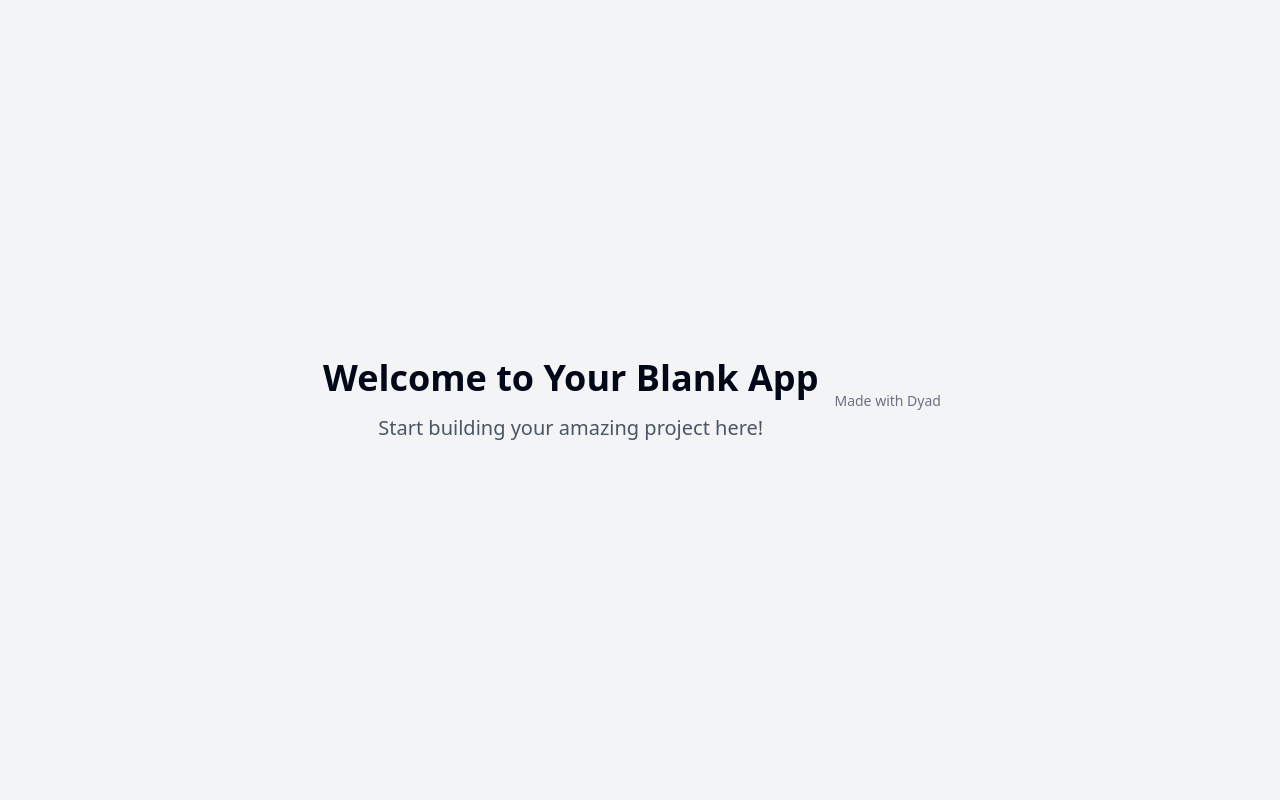
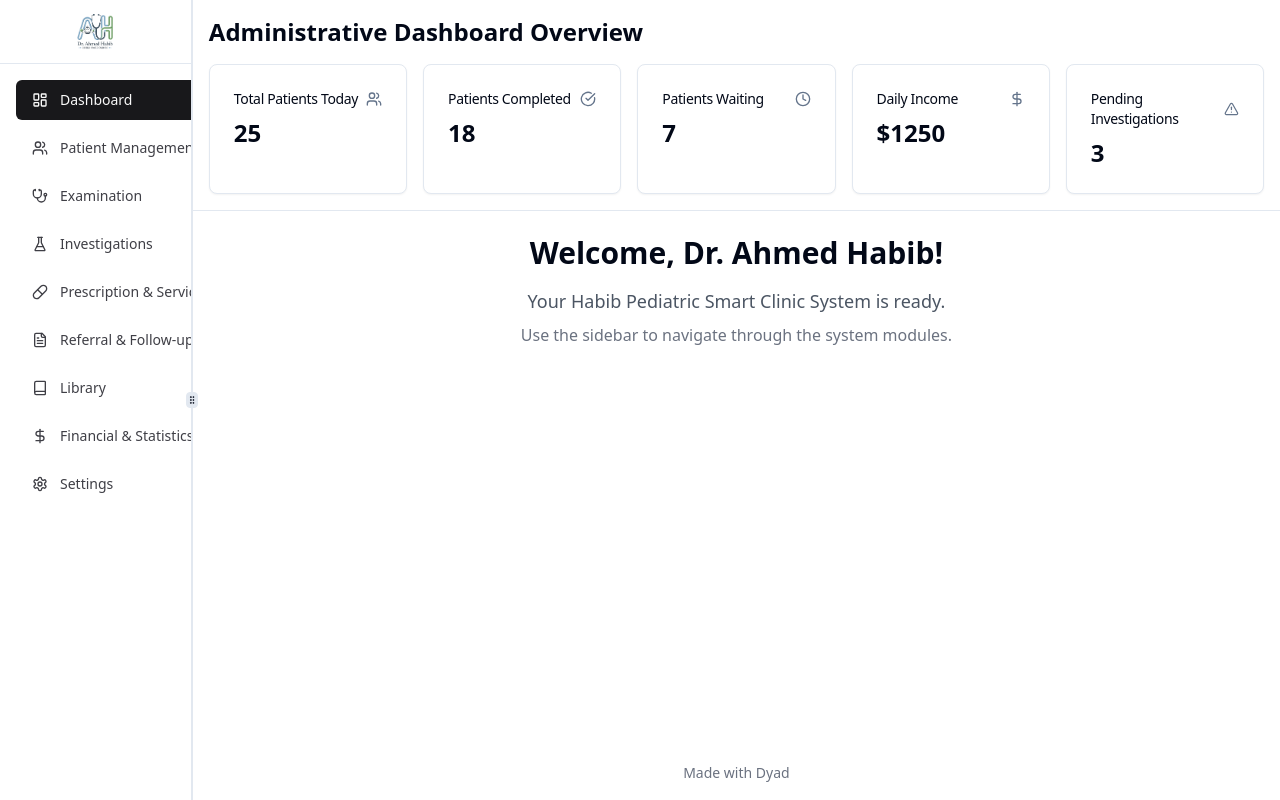
Before and after one commit to chebad619-coder/DeAhmedHabib, a React (Vite) app: page / in a window 1280 px wide. Built offline with nearby package versions, Linux system fonts and the light colour scheme.

Commit message:
[dyad] Setting up the main layout and navigation - wrote 6 file(s), renamed 1 file(s)

```diff
--- a/src/App.tsx
+++ b/src/App.tsx
@@ -3,7 +3,7 @@ import { Toaster as Sonner } from "@/components/ui/sonner";
 import { TooltipProvider } from "@/components/ui/tooltip";
 import { QueryClient, QueryClientProvider } from "@tanstack/react-query";
 import { BrowserRouter, Routes, Route } from "react-router-dom";
-import Index from "./pages/Index";
+import DashboardPage from "./pages/DashboardPage"; // Updated import
 import NotFound from "./pages/NotFound";
 
 const queryClient = new QueryClient();
@@ -15,7 +15,7 @@ const App = () => (
       <Sonner />
       <BrowserRouter>
         <Routes>
-          <Route path="/" element={<Index />} />
+          <Route path="/" element={<DashboardPage />} /> {/* Updated route */}
           {/* ADD ALL CUSTOM ROUTES ABOVE THE CATCH-ALL "*" ROUTE */}
           <Route path="*" element={<NotFound />} />
         </Routes>
--- /dev/null
+++ b/src/components/DashboardHeader.tsx
@@ -0,0 +1,37 @@
+import React from "react";
+import { Card, CardContent, CardHeader, CardTitle } from "@/components/ui/card";
+import { Badge } from "@/components/ui/badge";
+import { DollarSign, Users, Clock, CheckCircle, AlertTriangle } from "lucide-react";
+
+const DashboardHeader = () => {
+  // Placeholder data for the administrative dashboard
+  const stats = [
+    { title: "Total Patients Today", value: "25", icon: Users, color: "bg-blue-100 text-blue-800" },
+    { title: "Patients Completed", value: "18", icon: CheckCircle, color: "bg-green-100 text-green-800" },
+    { title: "Patients Waiting", value: "7", icon: Clock, color: "bg-yellow-100 text-yellow-800" },
+    { title: "Daily Income", value: "$1250", icon: DollarSign, color: "bg-purple-100 text-purple-800" },
+    { title: "Pending Investigations", value: "3", icon: AlertTriangle, color: "bg-red-100 text-red-800" },
+  ];
+
+  return (
+    <header className="border-b bg-background p-4">
+      <h2 className="mb-4 text-2xl font-bold">Administrative Dashboard Overview</h2>
+      <div className="grid gap-4 md:grid-cols-2 lg:grid-cols-5">
+        {stats.map((stat, index) => (
+          <Card key={index}>
+            <CardHeader className="flex flex-row items-center justify-between space-y-0 pb-2">
+              <CardTitle className="text-sm font-medium">{stat.title}</CardTitle>
+              <stat.icon className="h-4 w-4 text-muted-foreground" />
+            </CardHeader>
+            <CardContent>
+              <div className="text-2xl font-bold">{stat.value}</div>
+              {/* <p className="text-xs text-muted-foreground">+20.1% from last month</p> */}
+            </CardContent>
+          </Card>
+        ))}
+      </div>
+    </header>
+  );
+};
+
+export default DashboardHeader;
--- /dev/null
+++ b/src/components/MainLayout.tsx
@@ -0,0 +1,37 @@
+import React from "react";
+import {
+  ResizableHandle,
+  ResizablePanel,
+  ResizablePanelGroup,
+} from "@/components/ui/resizable";
+import SidebarNav from "./SidebarNav";
+import DashboardHeader from "./DashboardHeader";
+import { MadeWithDyad } from "./made-with-dyad";
+
+interface MainLayoutProps {
+  children: React.ReactNode;
+}
+
+const MainLayout: React.FC<MainLayoutProps> = ({ children }) => {
+  return (
+    <div className="flex h-screen w-screen overflow-hidden">
+      <ResizablePanelGroup direction="horizontal">
+        <ResizablePanel defaultSize={15} minSize={10} maxSize={20}>
+          <SidebarNav />
+        </ResizablePanel>
+        <ResizableHandle withHandle />
+        <ResizablePanel defaultSize={85}>
+          <div className="flex h-full flex-col">
+            <DashboardHeader />
+            <main className="flex-1 overflow-auto p-6">
+              {children}
+            </main>
+            <MadeWithDyad />
+          </div>
+        </ResizablePanel>
+      </ResizablePanelGroup>
+    </div>
+  );
+};
+
+export default MainLayout;
--- /dev/null
+++ b/src/components/SidebarNav.tsx
@@ -0,0 +1,68 @@
+import React from "react";
+import { Link, useLocation } from "react-router-dom";
+import { Button } from "@/components/ui/button";
+import { ScrollArea } from "@/components/ui/scroll-area";
+import { cn } from "@/lib/utils";
+import {
+  LayoutDashboard,
+  Stethoscope,
+  FlaskConical,
+  Pill,
+  FileText,
+  Book,
+  Settings,
+  Users,
+  DollarSign,
+} from "lucide-react";
+
+interface NavLink {
+  to: string;
+  icon: React.ElementType;
+  label: string;
+}
+
+const navLinks: NavLink[] = [
+  { to: "/", icon: LayoutDashboard, label: "Dashboard" },
+  { to: "/patient-management", icon: Users, label: "Patient Management" },
+  { to: "/examination", icon: Stethoscope, label: "Examination" },
+  { to: "/investigations", icon: FlaskConical, label: "Investigations" },
+  { to: "/prescription-services", icon: Pill, label: "Prescription & Services" },
+  { to: "/referral-followup", icon: FileText, label: "Referral & Follow-up" },
+  { to: "/library", icon: Book, label: "Library" },
+  { to: "/reports", icon: DollarSign, label: "Financial & Statistics" },
+  { to: "/settings", icon: Settings, label: "Settings" },
+];
+
+const SidebarNav = () => {
+  const location = useLocation();
+
+  return (
+    <div className="flex h-full flex-col border-r bg-sidebar-background text-sidebar-foreground">
+      <div className="flex h-16 items-center justify-center border-b p-4">
+        <img src="/logo.png" alt="Habib Pediatric Clinic Logo" className="h-12" />
+      </div>
+      <ScrollArea className="flex-1 py-4">
+        <nav className="grid items-start gap-2 px-4">
+          {navLinks.map((link) => (
+            <Button
+              key={link.to}
+              asChild
+              variant={location.pathname === link.to ? "secondary" : "ghost"}
+              className={cn(
+                "justify-start text-sidebar-foreground hover:bg-sidebar-accent hover:text-sidebar-accent-foreground",
+                location.pathname === link.to && "bg-sidebar-primary text-sidebar-primary-foreground hover:bg-sidebar-primary hover:text-sidebar-primary-foreground"
+              )}
+            >
+              <Link to={link.to} className="flex items-center gap-3">
+                <link.icon className="h-5 w-5" />
+                {link.label}
+              </Link>
+            </Button>
+          ))}
+        </nav>
+      </ScrollArea>
+    </div>
+  );
+};
+
+export default SidebarNav;
--- /dev/null
+++ b/src/pages/DashboardPage.tsx
@@ -0,0 +1,20 @@
+import React from "react";
+import MainLayout from "@/components/MainLayout";
+
+const DashboardPage = () => {
+  return (
+    <MainLayout>
+      <div className="text-center">
+        <h1 className="text-3xl font-bold mb-4">Welcome, Dr. Ahmed Habib!</h1>
+        <p className="text-lg text-gray-600">
+          Your Habib Pediatric Smart Clinic System is ready.
+        </p>
+        <p className="text-md text-gray-500 mt-2">
+          Use the sidebar to navigate through the system modules.
+        </p>
+      </div>
+    </MainLayout>
+  );
+};
+
+export default DashboardPage;
--- a/src/pages/Index.tsx
+++ /dev/null
@@ -1,19 +0,0 @@
-// Update this page (the content is just a fallback if you fail to update the page)
-
-import { MadeWithDyad } from "@/components/made-with-dyad";
-
-const Index = () => {
-  return (
-    <div className="min-h-screen flex items-center justify-center bg-gray-100">
-      <div className="text-center">
-        <h1 className="text-4xl font-bold mb-4">Welcome to Your Blank App</h1>
-        <p className="text-xl text-gray-600">
-          Start building your amazing project here!
-        </p>
-      </div>
-      <MadeWithDyad />
-    </div>
-  );
-};
-
-export default Index;
```
Also changed, not shown: public/logo.png (added).
